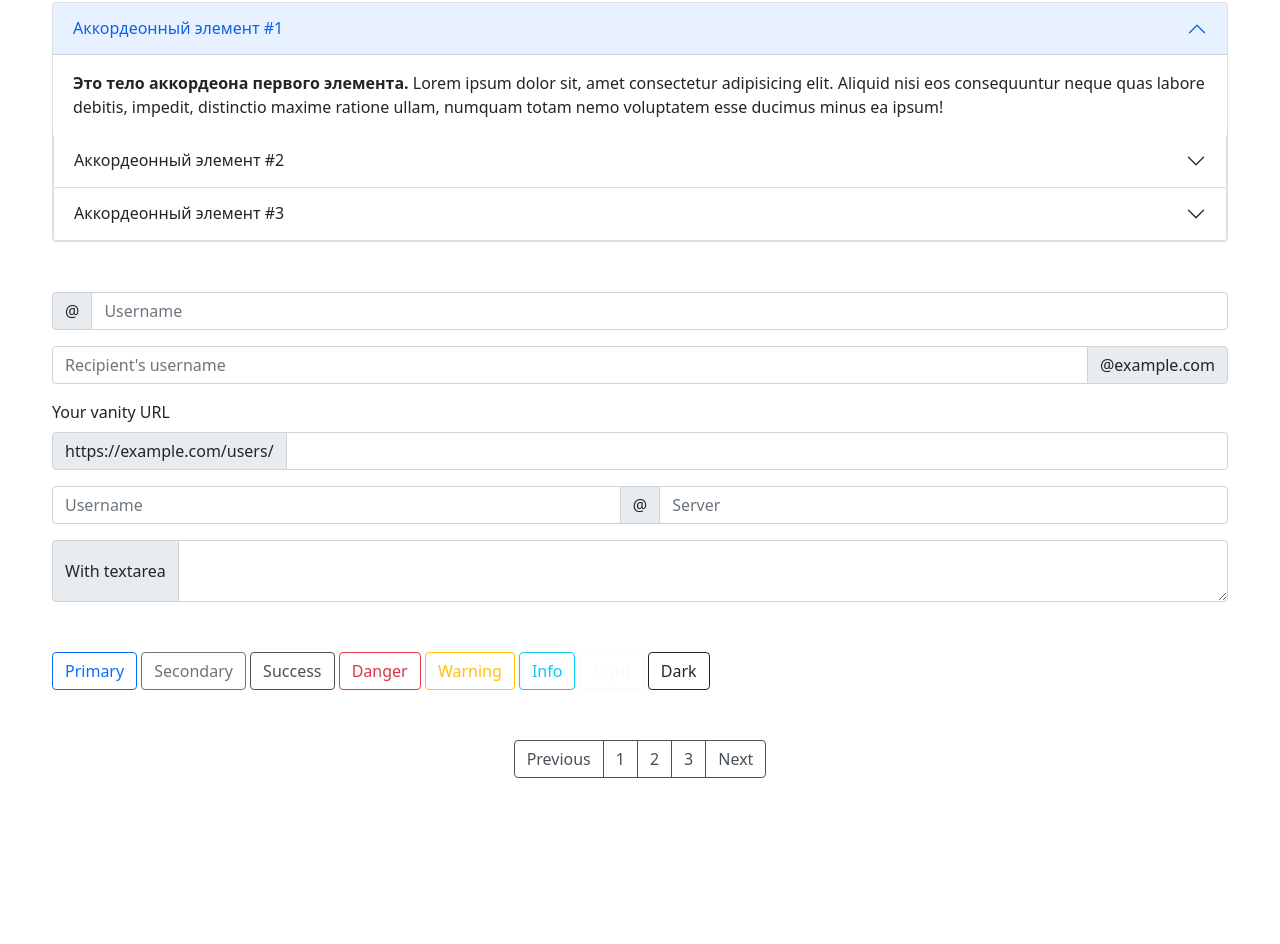
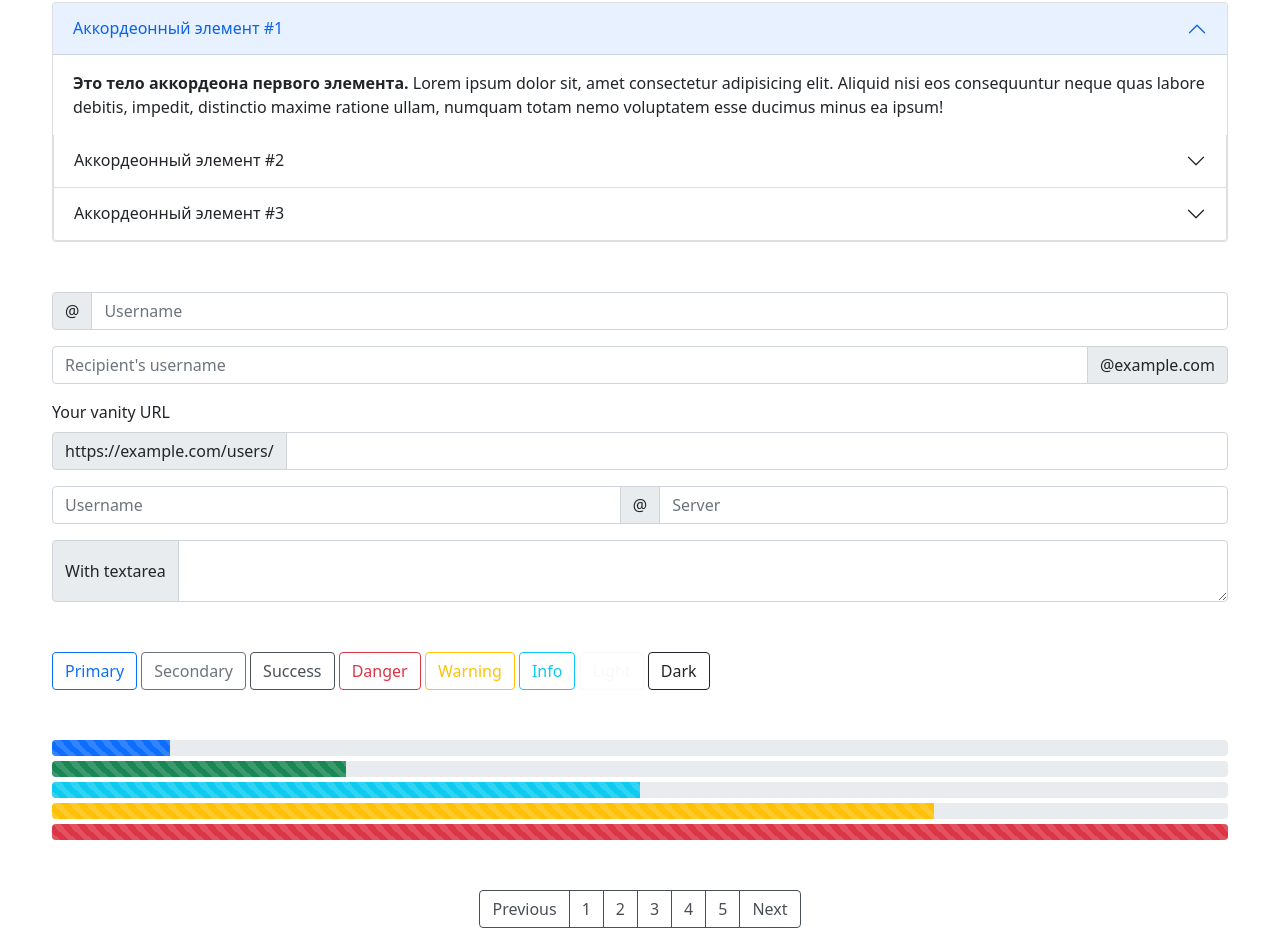
Before and after one commit to Anton89web/Bootsrap__practice, a plain HTML site: page bs/index.html in a window 1280 px wide. Shown: the part 1874-2818 px from the top of the page. Before the commit the page ends 2668 px from the top, so only its background shows below. Drawn offline with nearby package versions, Linux system fonts and the light colour scheme.

Commit message:
Add progress

```diff
--- a/bs/index.html
+++ b/bs/index.html
@@ -237,7 +237,7 @@
             <div class="row">
               <div class="col">
                 <div class="collapse multi-collapse" id="multiCollapseExample1">
-                  <div class="card card-body">
+                  <div class="card card-body carg--width">
                     Некоторый заполнитель для первого компонента сворачивания в этом примере множественного
                     сворачивания.
                     Эта панель по умолчанию скрыта, но открывается, когда пользователь активирует соответствующий
@@ -247,7 +247,7 @@
               </div>
               <div class="col">
                 <div class="collapse multi-collapse" id="multiCollapseExample2">
-                  <div class="card card-body">
+                  <div class="card card-body carg--width">
                     Некоторое содержимое заполнителя для второго компонента сворачивания в этом примере множественного
                     сворачивания. Эта панель по умолчанию скрыта, но открывается, когда пользователь активирует
                     соответствующий триггер.
@@ -366,12 +366,29 @@
 
   <footer>
     <div class="container">
+      <div class="progress">
+        <div class="progress-bar progress-bar-animated progress-bar-striped" role="progressbar" style="width: 10%" aria-valuenow="10" aria-valuemin="0" aria-valuemax="100"></div>
+      </div>
+      <div class="progress">
+        <div class="progress-bar progress-bar-animated progress-bar-striped bg-success" role="progressbar" style="width: 25%" aria-valuenow="25" aria-valuemin="0" aria-valuemax="100"></div>
+      </div>
+      <div class="progress">
+        <div class="progress-bar progress-bar-animated progress-bar-striped bg-info" role="progressbar" style="width: 50%" aria-valuenow="50" aria-valuemin="0" aria-valuemax="100"></div>
+      </div>
+      <div class="progress">
+        <div class="progress-bar progress-bar-animated progress-bar-striped bg-warning" role="progressbar" style="width: 75%" aria-valuenow="75" aria-valuemin="0" aria-valuemax="100"></div>
+      </div>
+      <div class="progress">
+        <div class="progress-bar progress-bar-animated progress-bar-striped bg-danger" role="progressbar" style="width: 100%" aria-valuenow="100" aria-valuemin="0" aria-valuemax="100"></div>
+      </div>
       <nav aria-label="Page navigation example">
         <ul class="pagination">
           <li class="page-item"><a class="page-link" href="#">Previous</a></li>
           <li class="page-item"><a class="page-link" href="#">1</a></li>
           <li class="page-item"><a class="page-link" href="#">2</a></li>
           <li class="page-item"><a class="page-link" href="#">3</a></li>
+          <li class="page-item"><a class="page-link" href="#">4</a></li>
+          <li class="page-item"><a class="page-link" href="#">5</a></li>
           <li class="page-item"><a class="page-link" href="#">Next</a></li>
         </ul>
       </nav>
--- a/bs/style.css
+++ b/bs/style.css
@@ -85,6 +85,10 @@ img{
     width: 32%;
 }
 
+.carg--width{
+    width: 100%;
+}
+
 .btn-primary {
     color: #495057;
     border-color: #495057;
@@ -126,3 +130,11 @@ img{
 .carousel-dark .carousel-indicators [data-bs-target] {
     background-color: #ffffff;
 }
+
+.progress{
+    margin: 5px 0;
+}
+
+.pagination{
+    margin-top: 50px;
+}
```
